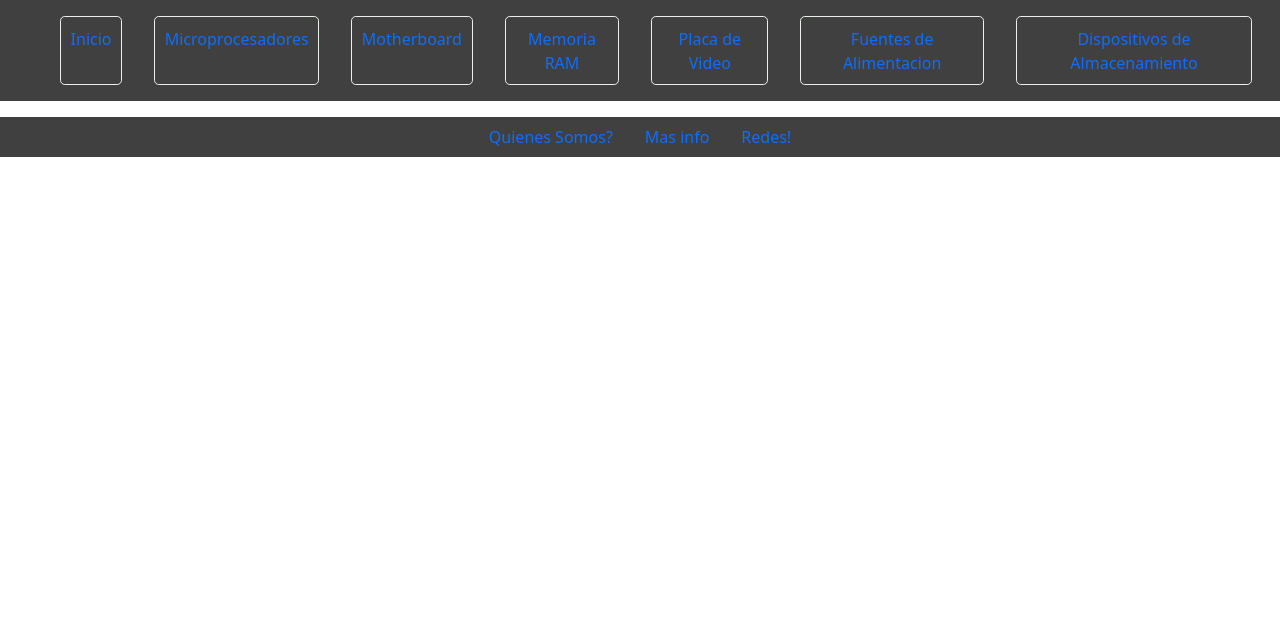
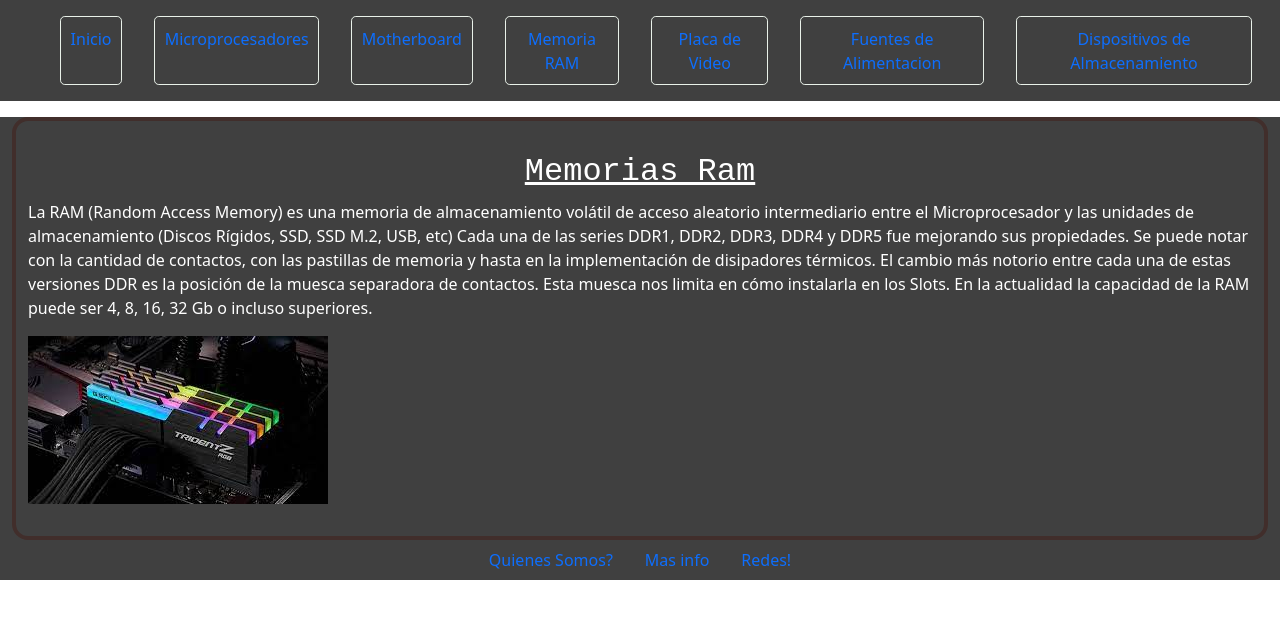
Before and after one commit to RodrigoGodoy01/ProyectoFinalRodriGodoy, a plain HTML site: page html/ram.html in a window 1280 px wide. Shown: the part 104-722 px from the top of the page. Drawn offline with nearby package versions, Linux system fonts and the light colour scheme.

Commit message:
Agregue archivo ram.html  y estilo al archivo

```diff
--- a/css/style.css
+++ b/css/style.css
@@ -151,3 +151,26 @@
     background-color: #4e4e4e;
 
 }
+/* Cuerpo Ram */
+.cuerpoRam{
+    background-color: #404040;
+    justify-content: center;
+    align-items: center;
+    text-justify: center;
+    display: block;
+}
+.infoRam{
+    color: white;
+    border: .3rem solid #412e2b;
+    border-radius: 1rem;
+    padding: 2rem;
+
+}
+.infoRam h5{
+    text-align: center;
+    font-family: monospace;
+    font-size: 2rem;
+    text-decoration: underline;
+    color: white;
+
+}
--- a/html/ram.html
+++ b/html/ram.html
@@ -32,6 +32,26 @@
         </div>
     </header>
 
+
+
+    <section class="container-fluid cuerpoRam">
+        <div class="container-fluid infoRam">
+            <h5>Memorias Ram </h5>
+            <p>La RAM (Random Access Memory) es una memoria de almacenamiento volátil de acceso aleatorio intermediario
+                entre el Microprocesador y las unidades de almacenamiento (Discos Rígidos, SSD, SSD M.2, USB, etc) Cada una de las series DDR1, DDR2, DDR3, DDR4 y DDR5 fue mejorando sus propiedades.
+                Se puede notar con la cantidad de contactos, con las pastillas de memoria y hasta en la implementación de disipadores térmicos.
+                El cambio más notorio entre cada una de estas versiones DDR es la posición de la muesca separadora de contactos. Esta muesca nos limita en cómo instalarla en los Slots. En la actualidad la capacidad de la RAM puede ser 4, 8, 16, 32 Gb o incluso superiores.</p>
+
+                <img src="../img/memorias ram.jfif" alt="Memoria Ram">
+        </div>
+    </section>
+
+
+
+
+
+
+
     <footer class="container-fluid pieDePagina">
         <ul class="nav justify-content-center">
             <li class="nav-item">
@@ -51,33 +71,6 @@
 
 
 
-
-
-
-
-
-
-
-
-
-
-
-
-
-
-
-
-
-
-
-
-
-
-
-
-
-
-
     <script src="https://cdn.jsdelivr.net/npm/bootstrap@5.3.1/dist/js/bootstrap.bundle.min.js"
         integrity="sha384-HwwvtgBNo3bZJJLYd8oVXjrBZt8cqVSpeBNS5n7C8IVInixGAoxmnlMuBnhbgrkm"
         crossorigin="anonymous"></script>
```
Lines whose indentation alone changed are shown as unchanged.
